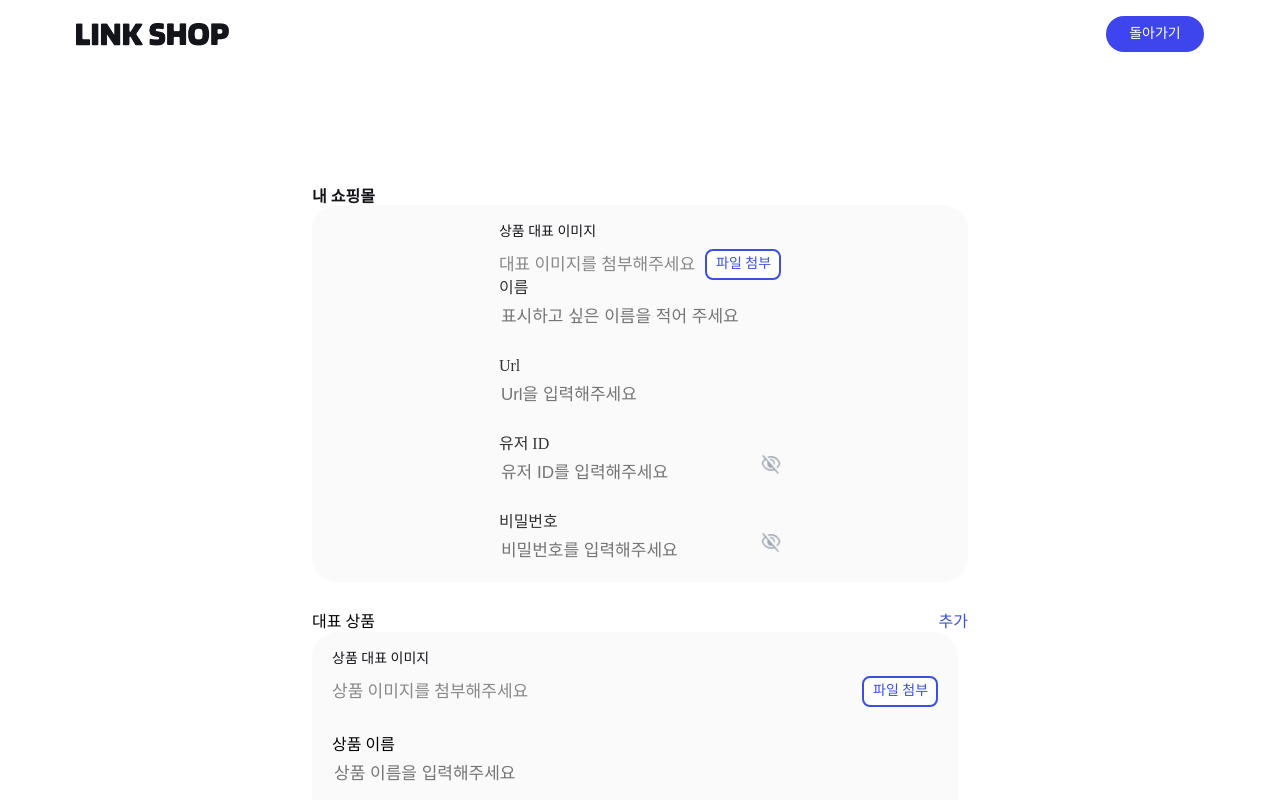
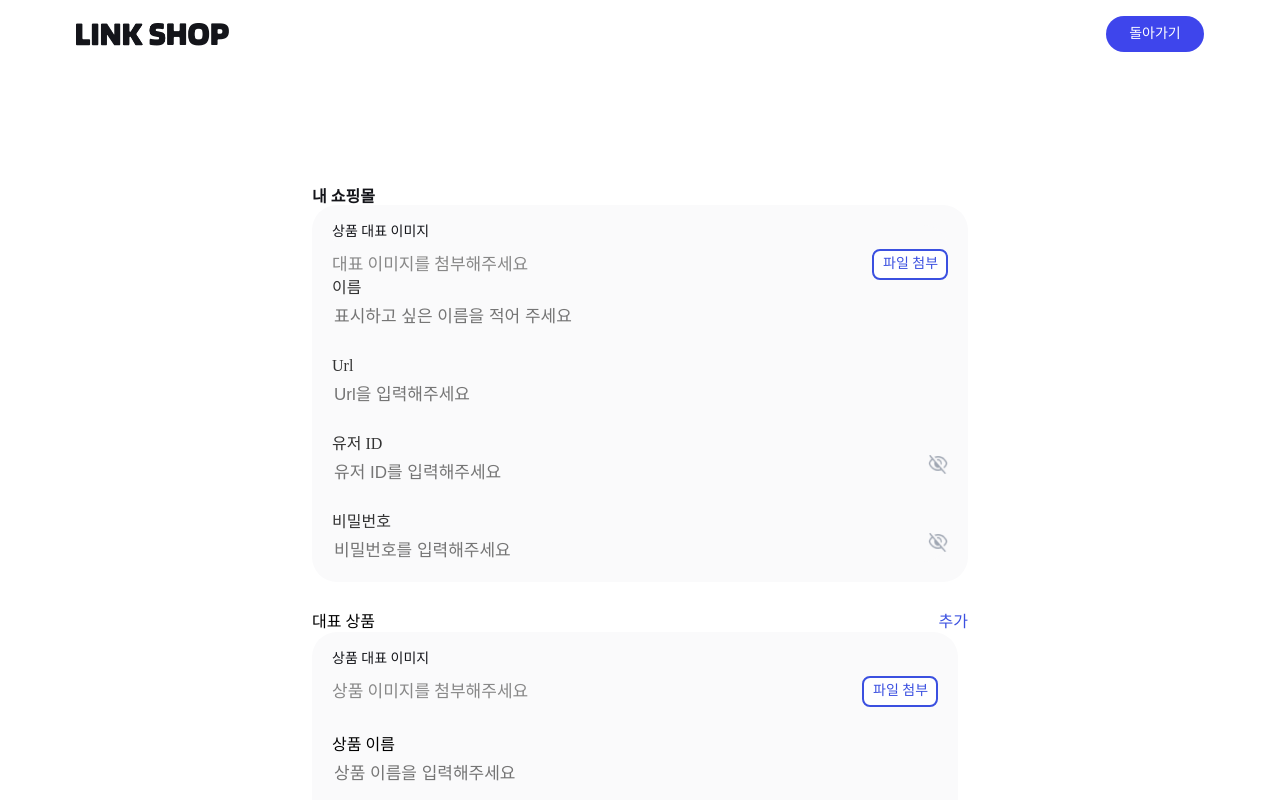
Before and after one commit to React-Linkshop-6team/react-linkshop, a React (Vite) app: page /create in a window 1280 px wide. Shown: the top 800 px of the page. Built offline with nearby package versions, Linux system fonts and the light colour scheme; no server answers.

Commit message:
styles/ 내 아이템 부분 ui 깨짐 현상 수정

```diff
--- a/src/assets/scss/Edit/EditMyshop.scss
+++ b/src/assets/scss/Edit/EditMyshop.scss
@@ -2,7 +2,7 @@
   display: flex;
   justify-content: center;
   flex-direction: column;
-  align-items: center;
+  // align-items: center;
   width: 100%;
 
   .shop {
```
